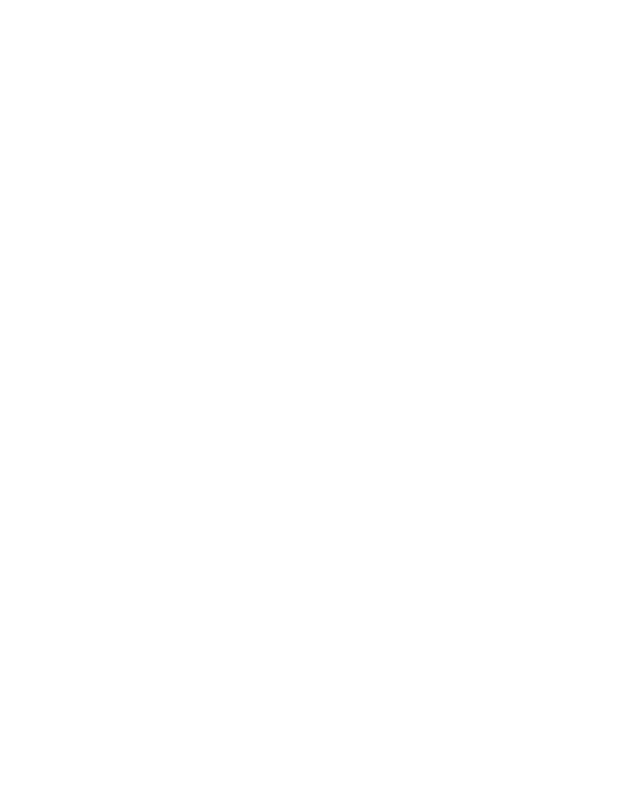
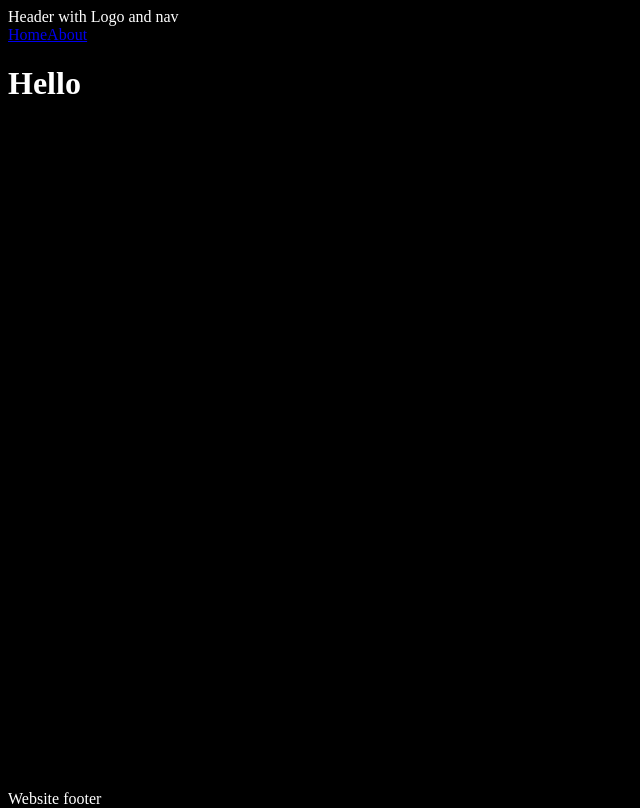
Before and after one commit to jonnebonde/frontend_frameworks_ca, a React (Create React App) app: page / in a window 1280 px wide. Shown: the whole page, without its empty margins (0-640 px from the left). Built offline with nearby package versions, Linux system fonts and the light colour scheme.

Commit message:
added basic setup of react router and layout

```diff
--- a/package.json
+++ b/package.json
@@ -7,7 +7,9 @@
     "@testing-library/user-event": "^13.5.0",
     "react": "^18.3.1",
     "react-dom": "^18.3.1",
+    "react-router-dom": "^6.23.1",
     "react-scripts": "5.0.1",
+    "styled-components": "^6.1.11",
     "web-vitals": "^2.1.4"
   },
   "scripts": {
--- a/src/App.js
+++ b/src/App.js
@@ -1,5 +1,17 @@
+import React, { Route, Routes } from "react-router-dom";
+import Layout from "./Components/Layout";
+import "./Styles/global.css";
+
 function App() {
-  return <div></div>;
+  return (
+    <>
+      <Routes>
+        <Route path="/" element={<Layout />}>
+          <Route index element={<h1>Hello</h1>} />
+        </Route>
+      </Routes>
+    </>
+  );
 }
 
 export default App;
--- a/src/index.js
+++ b/src/index.js
@@ -2,11 +2,15 @@
 import ReactDOM from 'react-dom/client';
 import App from './App';
 import reportWebVitals from './reportWebVitals';
+import { BrowserRouter } from 'react-router-dom';
+
 
 const root = ReactDOM.createRoot(document.getElementById('root'));
 root.render(
   <React.StrictMode>
+    <BrowserRouter>
     <App />
+    </BrowserRouter>
   </React.StrictMode>
 );
 
```
Also changed, not shown: 1 other file (tests, documents, lock files or other folders).
